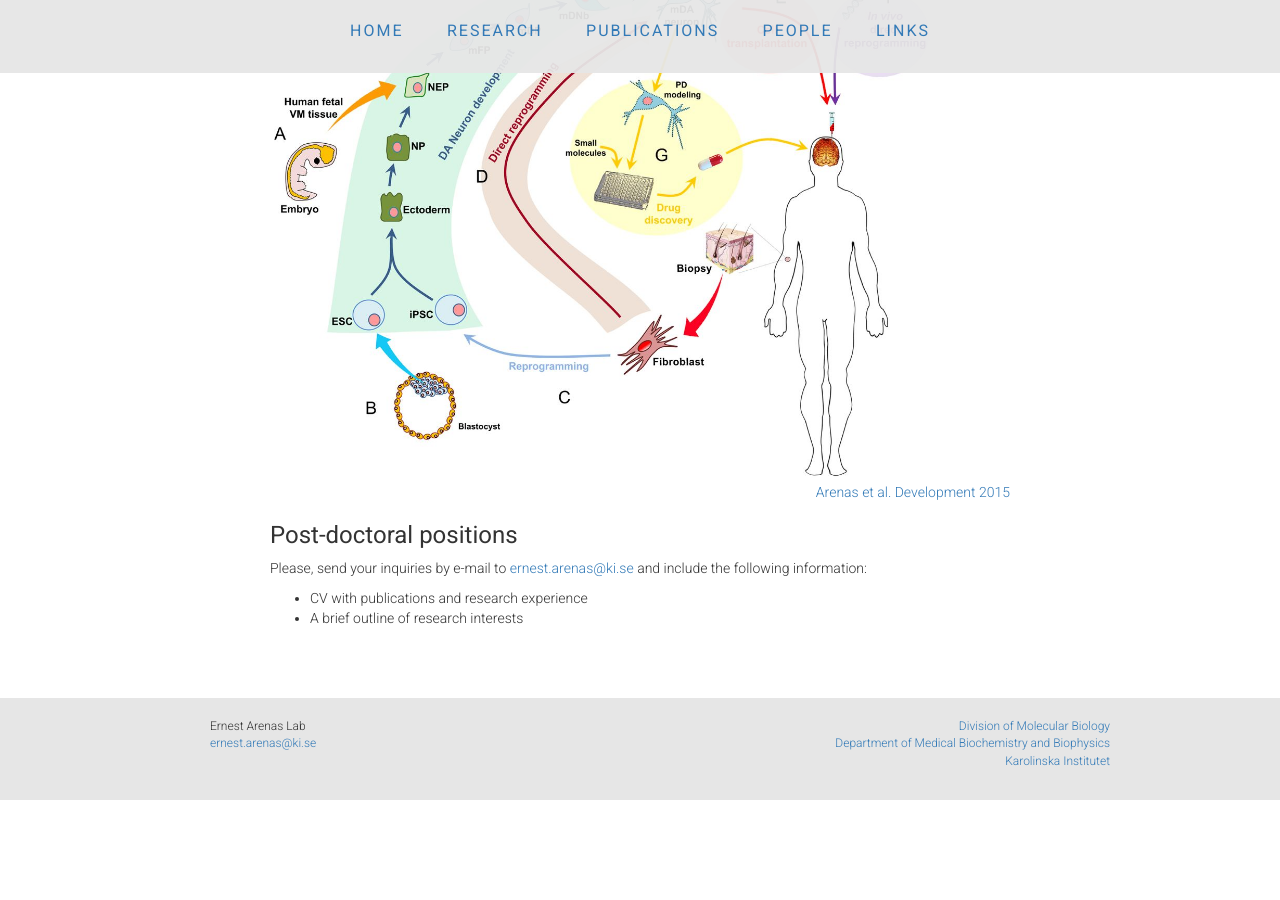
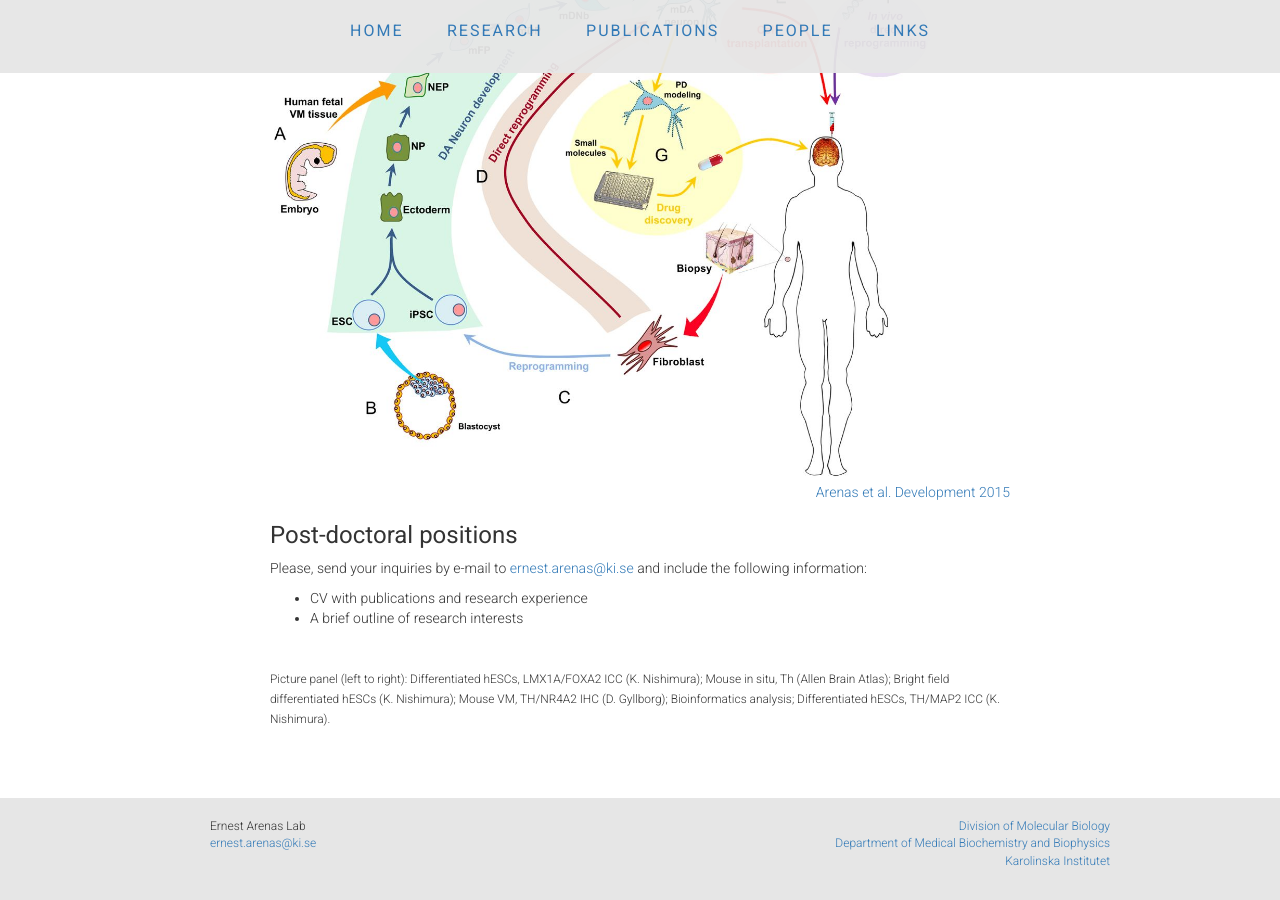
Before and after one commit to ArenasLab/arenaslab.github.io, a Jekyll site: the page research/index.html, which Jekyll copies as it is, in a window 1280 px wide and 900 px high, scrolled down 1134 px. Built offline with Jekyll 4.4.1, drawn with Linux system fonts in a browser that asks for light colours; before the commit the page ends 1934 px from its top, so only the background shows below that.

Commit message:
Update index.html

```diff
--- a/research/index.html
+++ b/research/index.html
@@ -70,6 +70,12 @@
       <li>CV with publications and research experience</li>
       <li>A brief outline of research interests</li>
     </ul>
+	<p>&nbsp;<p>
+<p><small>
+	Picture panel (left to right): Differentiated hESCs, LMX1A/FOXA2 ICC (K. Nishimura); Mouse in situ, Th (Allen Brain Atlas);
+	Bright field differentiated hESCs (K. Nishimura); Mouse VM, TH/NR4A2 IHC (D. Gyllborg); Bioinformatics analysis;
+	Differentiated hESCs, TH/MAP2 ICC (K. Nishimura).
+	</small></p>
 
   </div>
 
```
